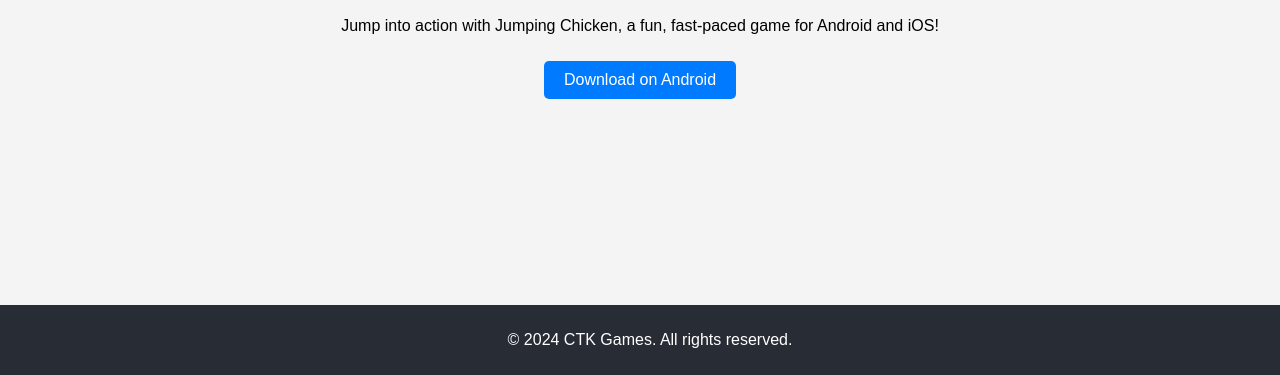
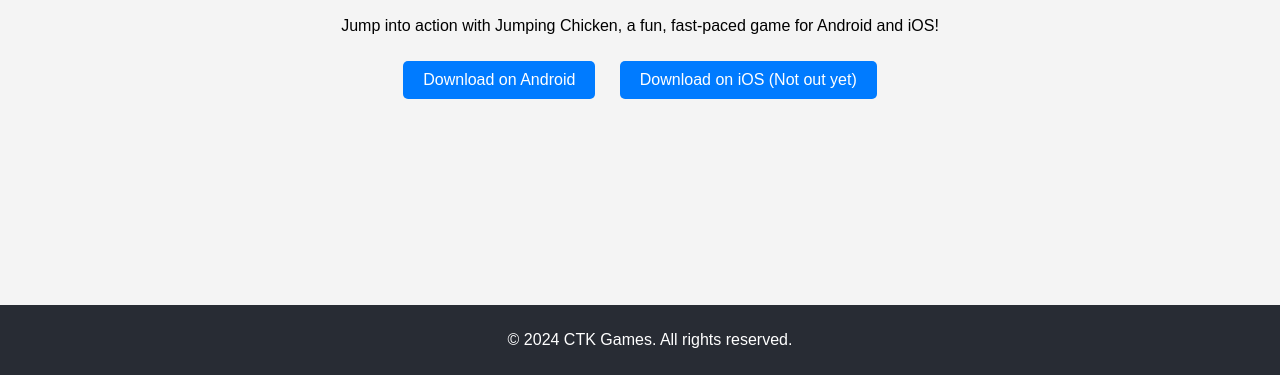
Before and after one commit to StacikM/ctk-games, a plain HTML site: page index.html in a window 1280 px wide. Shown: the part 425-800 px from the top of the page. Drawn offline with Linux system fonts and the light colour scheme.

Commit message:
Update index.html

```diff
--- a/index.html
+++ b/index.html
@@ -18,7 +18,7 @@
             <p>Jump into action with Jumping Chicken, a fun, fast-paced game for Android and iOS!</p>
             <div class="links">
                 <a href="https://play.google.com/store/apps/details?id=com.ctkgames.jumpingchicken" target="_blank">Download on Android</a>
-                <!-- Future iOS link can go here -->
+                <a href="https://apps.apple.com/us/app/jumpin-chicken/id6705129334" target="_blank">Download on iOS (Not out yet)</a>
             </div>
         </section>
     </main>
```
